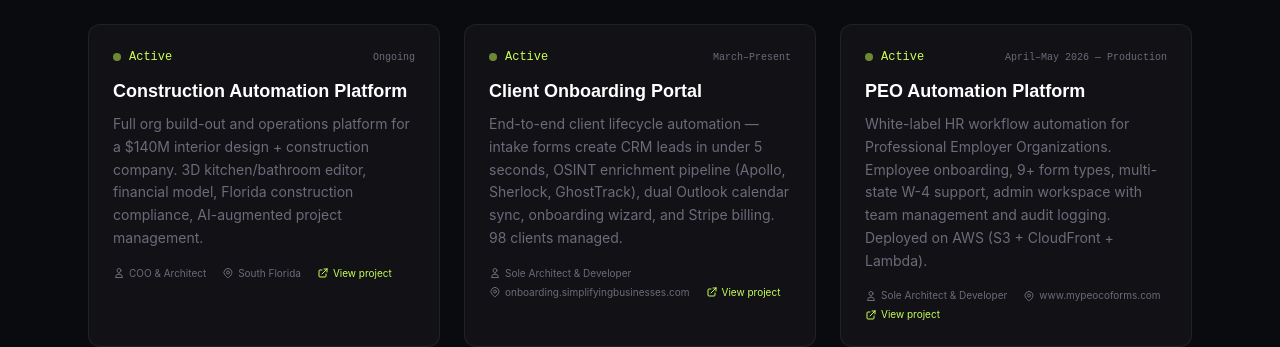
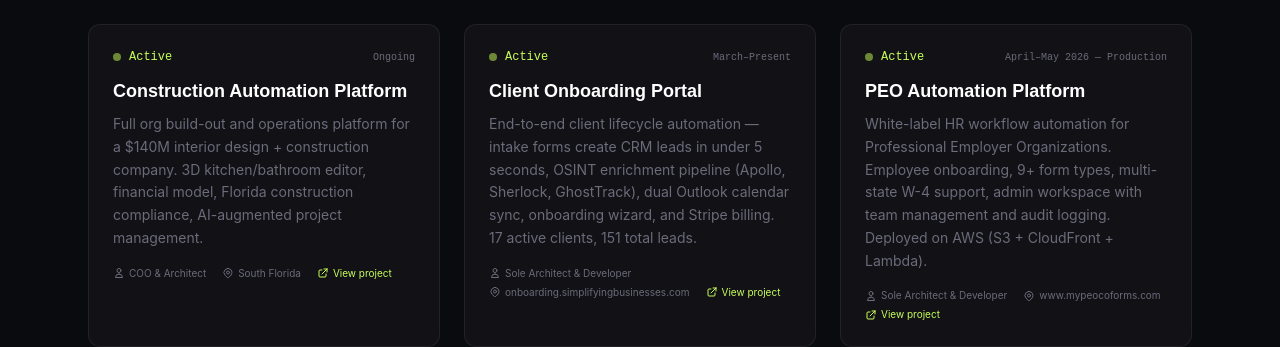
Before and after one commit to FranklinIV94/franklin-portfolio, a Next.js app: page / in a window 1280 px wide. Shown: the part 7050-7397 px from the top of the page. Built offline with nearby package versions, Linux system fonts and the light colour scheme; no server answers.

Commit message:
fix: update client stats (17 active/151 leads), fix ALBS Portal slug, add tsconfig baseUrl

```diff
--- a/app/page.tsx
+++ b/app/page.tsx
@@ -202,8 +202,8 @@ export default function Home() {
                 },
               {
                   name: 'Client Onboarding Portal',
-                  description: 'End-to-end client lifecycle automation — intake forms create CRM leads in under 5 seconds, OSINT enrichment pipeline (Apollo, Sherlock, GhostTrack), dual Outlook calendar sync, onboarding wizard, and Stripe billing. 98 clients managed.',
-                  slug: 'client-onboarding-portal-1',
+                  description: 'End-to-end client lifecycle automation — intake forms create CRM leads in under 5 seconds, OSINT enrichment pipeline (Apollo, Sherlock, GhostTrack), dual Outlook calendar sync, onboarding wizard, and Stripe billing. 17 active clients, 151 total leads.',
+                  slug: 'albs-portal',
                   timeline: 'March–Present',
                   role: 'Sole Architect & Developer',
                   where: 'onboarding.simplifyingbusinesses.com',
--- a/tsconfig.json
+++ b/tsconfig.json
@@ -1,5 +1,6 @@
 {
   "compilerOptions": {
+    "baseUrl": ".",
     "target": "ES2017",
     "lib": ["dom", "dom.iterable", "esnext"],
     "allowJs": true,
```
